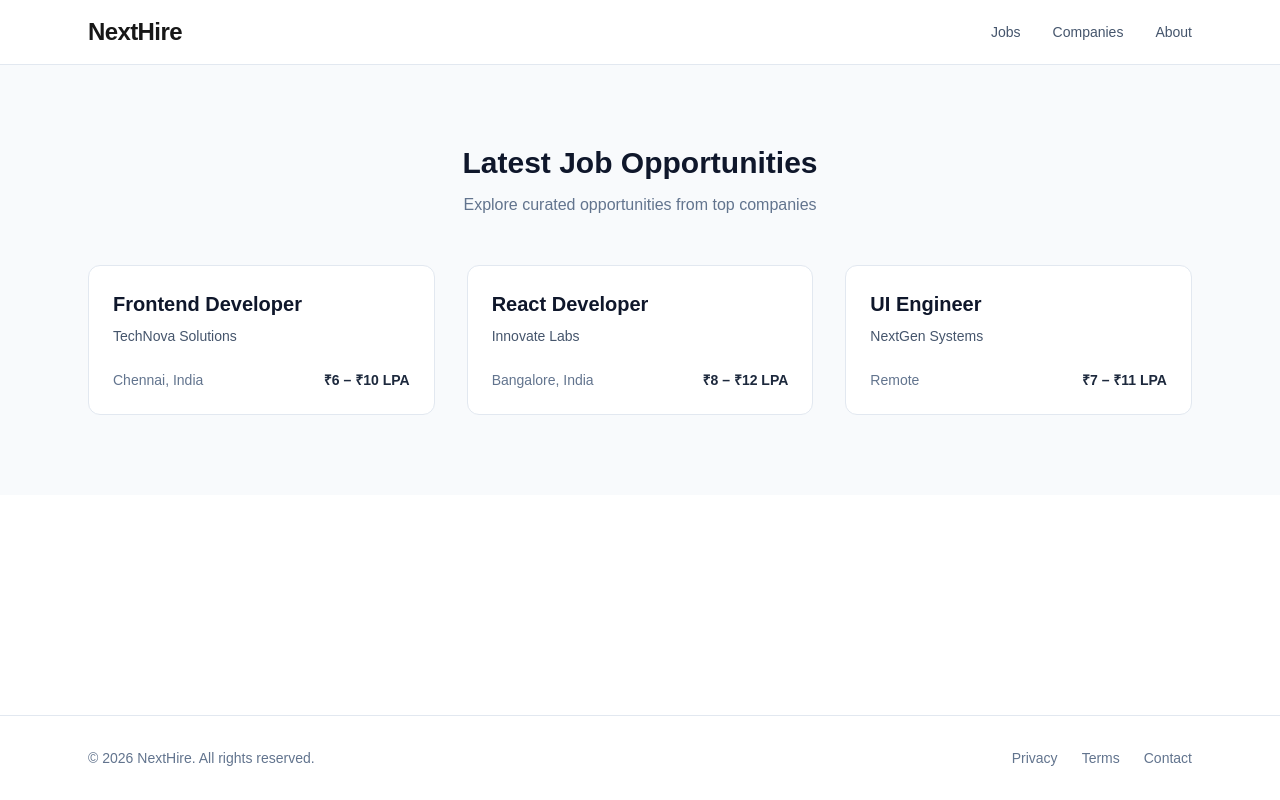
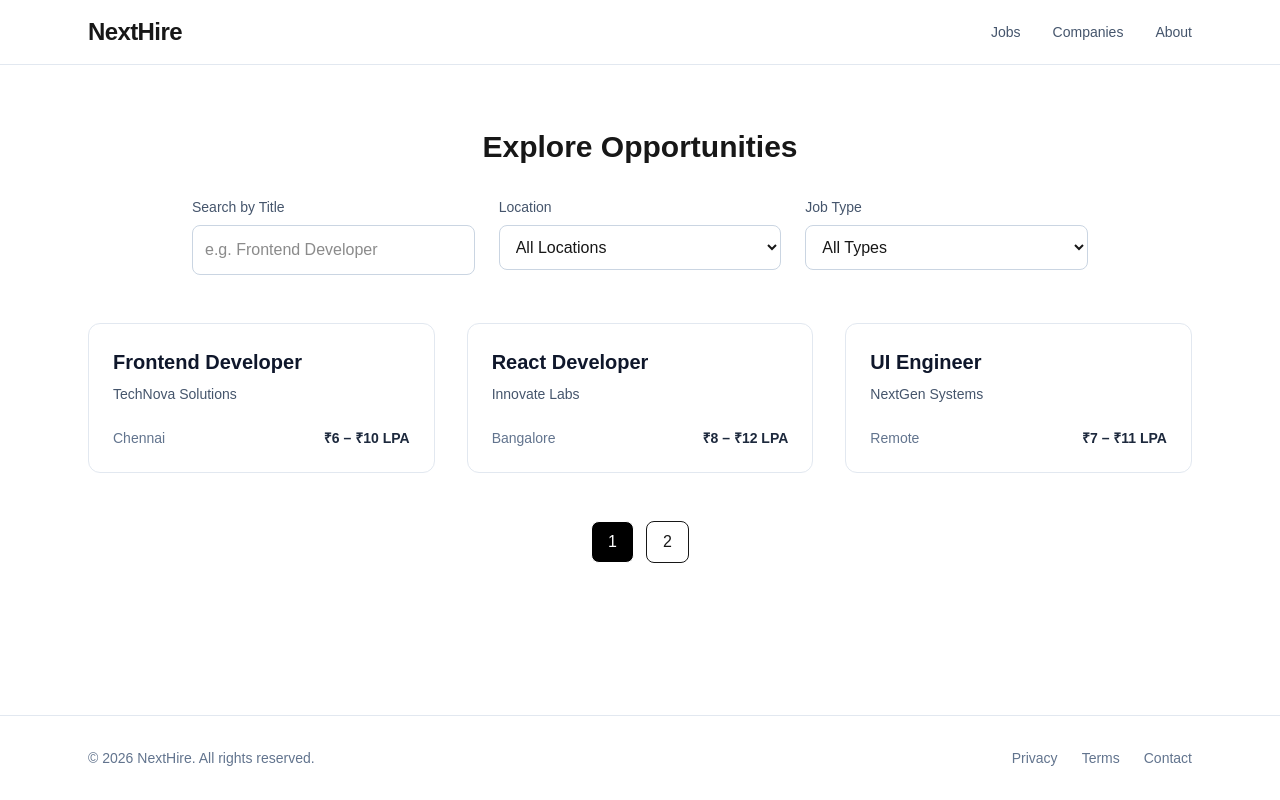
Before and after one commit to loki-1612/next-hire, a Next.js app: page / in a window 1280 px wide. Built offline with nearby package versions, Linux system fonts and the light colour scheme.

Commit message:
feat: Add job search, filters and pagination with clear state handling

```diff
--- a/app/page.tsx
+++ b/app/page.tsx
@@ -1,20 +1,104 @@
+"use client";
+
+import { useState, useMemo } from "react";
 import JobCard from "@/components/Jobcard";
 import { mockJobs } from "@/components/mockJobs";
+
 export default function Home() {
+  const [search, setSearch] = useState("");
+  const [locationFilter, setLocationFilter] = useState("");
+  const [typeFilter, setTypeFilter] = useState("");
+  const [currentPage, setCurrentPage] = useState(1);
+
+  const jobsPerPage = 3;
+
+  const filteredJobs = useMemo(() => {
+    return mockJobs.filter((job) => {
+      return (
+        job.title.toLowerCase().includes(search.toLowerCase()) &&
+        (locationFilter ? job.location === locationFilter : true) &&
+        (typeFilter ? job.type === typeFilter : true)
+      );
+    });
+  }, [search, locationFilter, typeFilter]);
+
+  const totalPages = Math.ceil(filteredJobs.length / jobsPerPage);
+
+  const paginatedJobs = filteredJobs.slice(
+    (currentPage - 1) * jobsPerPage,
+    currentPage * jobsPerPage,
+  );
+
   return (
-    <main className="bg-slate-50">
-      <section className="max-w-6xl mx-auto px-6 py-20">
-        <div className="text-center mb-12">
-          <h2 className="text-3xl font-bold text-slate-900">
-            Latest Job Opportunities
-          </h2>
-          <p className="mt-3 text-slate-500">
-            Explore curated opportunities from top companies
-          </p>
+    <section className="max-w-6xl mx-auto px-6 py-16">
+      <h2 className="text-3xl font-bold mb-8 text-center">
+        Explore Opportunities
+      </h2>
+
+      {/* Search + Filters */}
+      <div className="max-w-4xl mx-auto mb-12">
+        <div className="grid gap-6 md:grid-cols-3">
+          <div className="flex flex-col">
+            <label className="text-sm font-medium text-slate-600 mb-2">
+              Search by Title
+            </label>
+            <input
+              type="text"
+              placeholder="e.g. Frontend Developer"
+              className="border border-slate-300 p-3 rounded-lg focus:outline-none focus:ring-2 focus:ring-black"
+              value={search}
+              onChange={(e) => {
+                setSearch(e.target.value);
+                setCurrentPage(1);
+              }}
+            />
+          </div>
+
+          <div className="flex flex-col">
+            <label className="text-sm font-medium text-slate-600 mb-2">
+              Location
+            </label>
+            <select
+              className="border border-slate-300 p-3 rounded-lg focus:outline-none focus:ring-2 focus:ring-black"
+              value={locationFilter}
+              onChange={(e) => {
+                setLocationFilter(e.target.value);
+                setCurrentPage(1);
+              }}
+            >
+              <option value="">All Locations</option>
+              <option value="Chennai">Chennai</option>
+              <option value="Bangalore">Bangalore</option>
+              <option value="Remote">Remote</option>
+            </select>
+          </div>
+
+          <div className="flex flex-col">
+            <label className="text-sm font-medium text-slate-600 mb-2">
+              Job Type
+            </label>
+            <select
+              className="border border-slate-300 p-3 rounded-lg focus:outline-none focus:ring-2 focus:ring-black"
+              value={typeFilter}
+              onChange={(e) => {
+                setTypeFilter(e.target.value);
+                setCurrentPage(1);
+              }}
+            >
+              <option value="">All Types</option>
+              <option value="Full-time">Full-time</option>
+              <option value="Part-time">Part-time</option>
+              <option value="Remote">Remote</option>
+              <option value="Internship">Internship</option>
+            </select>
+          </div>
         </div>
+      </div>
 
-        <div className="grid gap-8 sm:grid-cols-2 lg:grid-cols-3">
-          {mockJobs.map((job) => (
+      {/* Job Grid */}
+      <div className="grid gap-8 sm:grid-cols-2 lg:grid-cols-3">
+        {paginatedJobs.length > 0 ? (
+          paginatedJobs.map((job) => (
             <JobCard
               key={job.id}
               title={job.title}
@@ -22,9 +106,38 @@ export default function Home() {
               location={job.location}
               salary={job.salary}
             />
-          ))}
-        </div>
-      </section>
-    </main>
+          ))
+        ) : (
+          <div className="max-w-6xl mx-auto px-4">
+            <div className="grid gap-8 sm:grid-cols-2 lg:grid-cols-3">
+              <h3 className="text-xl font-semibold text-slate-700">
+                No jobs found
+              </h3>
+              <p className="text-slate-500 mt-2">
+                Try adjusting your search or filters.
+              </p>
+              <p className="text-sm text-slate-500 mb-6">
+                Showing {filteredJobs.length} results
+              </p>
+            </div>
+          </div>
+        )}
+      </div>
+
+      {/* Pagination */}
+      <div className="flex justify-center mt-12 gap-3">
+        {Array.from({ length: totalPages }, (_, index) => (
+          <button
+            key={index}
+            className={`px-4 py-2 rounded-lg border ${
+              currentPage === index + 1 ? "bg-black text-white" : "bg-white"
+            }`}
+            onClick={() => setCurrentPage(index + 1)}
+          >
+            {index + 1}
+          </button>
+        ))}
+      </div>
+    </section>
   );
 }
--- a/components/mockJobs.ts
+++ b/components/mockJobs.ts
@@ -3,15 +3,17 @@ export const mockJobs = [
     id: 1,
     title: "Frontend Developer",
     company: "TechNova Solutions",
-    location: "Chennai, India",
+    location: "Chennai",
     salary: "₹6 – ₹10 LPA",
+    type: "Full-time",
   },
   {
     id: 2,
     title: "React Developer",
     company: "Innovate Labs",
-    location: "Bangalore, India",
+    location: "Bangalore",
     salary: "₹8 – ₹12 LPA",
+    type: "Full-time",
   },
   {
     id: 3,
@@ -19,5 +21,22 @@ export const mockJobs = [
     company: "NextGen Systems",
     location: "Remote",
     salary: "₹7 – ₹11 LPA",
+    type: "Remote",
+  },
+  {
+    id: 4,
+    title: "Junior Frontend Developer",
+    company: "CodeCraft",
+    location: "Chennai",
+    salary: "₹4 – ₹6 LPA",
+    type: "Part-time",
+  },
+  {
+    id: 5,
+    title: "Frontend Intern",
+    company: "StartupX",
+    location: "Remote",
+    salary: "₹15k / month",
+    type: "Internship",
   },
 ];
```
